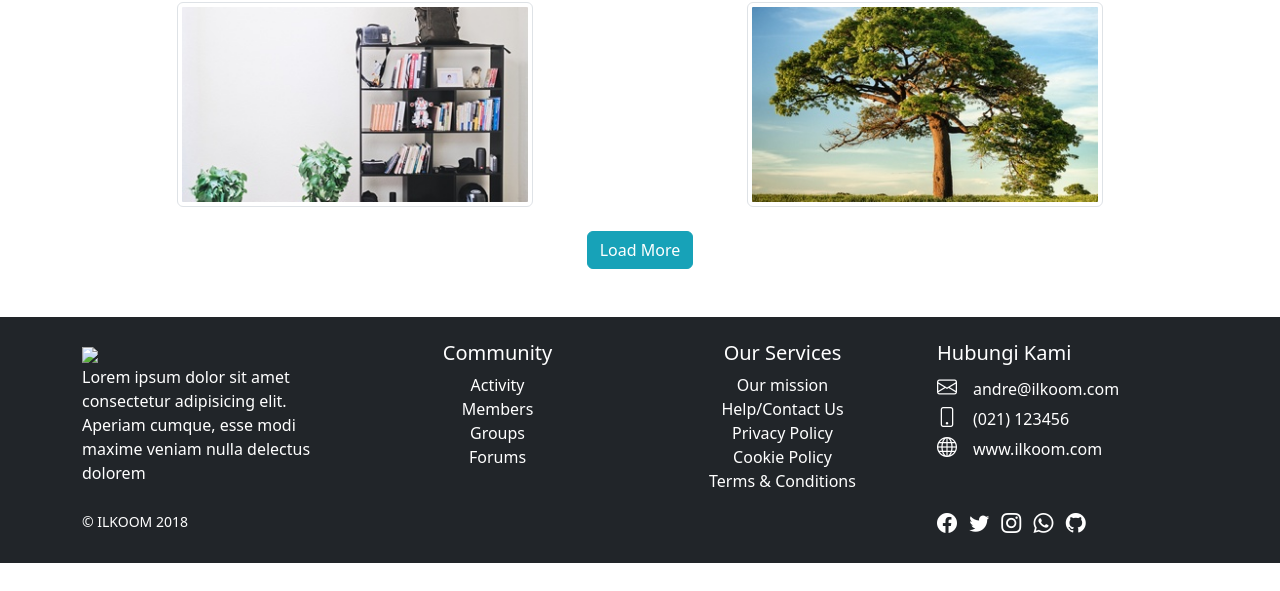
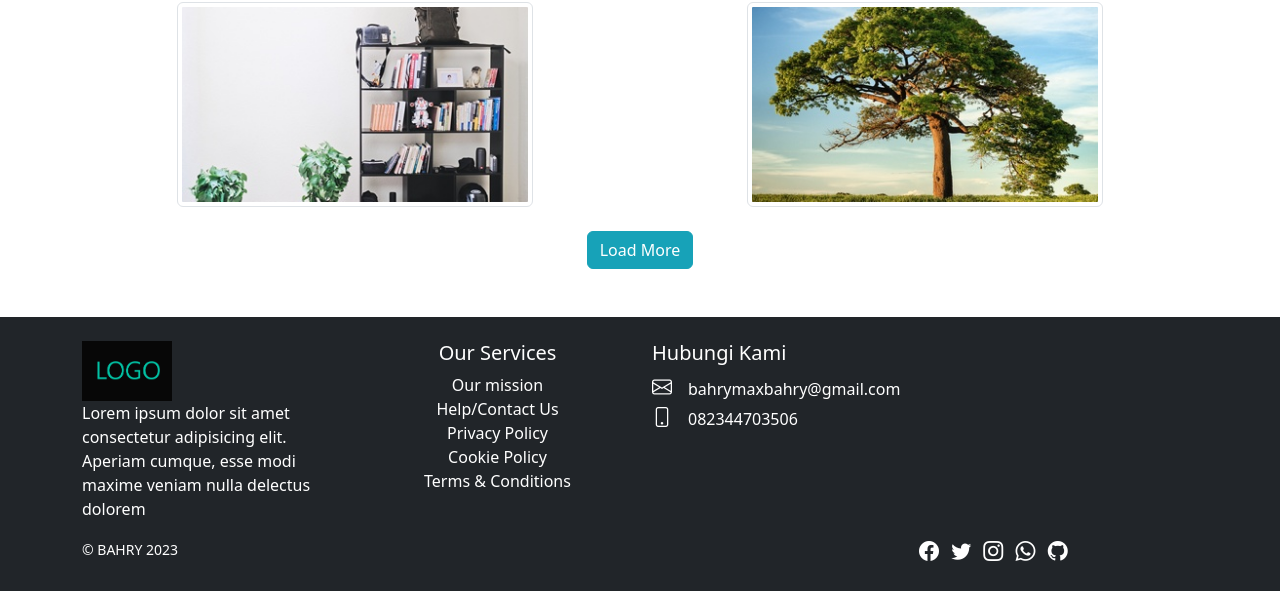
Before and after one commit to satuperseratus/bahry-profilecompany, a plain HTML site: page gallery.html in a window 1280 px wide. Shown: the part 1219-1810 px from the top of the page. Before the commit the page ends 1782 px from the top, so only its background shows below. Drawn offline with Linux system fonts and the light colour scheme.

Commit message:
Add files via upload

```diff
--- a/gallery.html
+++ b/gallery.html
@@ -158,26 +158,13 @@
       <div class="row">
         <div class="col-md-3 text-center text-md-start">
           <a href="index.html">
-            <img src="img/ilkoom_logo.png" style="height: 60px;" >
+            <img src="img/logo1.jpg" style="height: 60px;" >
           </a>
           <p>Lorem ipsum dolor sit amet consectetur adipisicing elit.
             Aperiam cumque, esse modi maxime veniam nulla delectus dolorem
           </p>
         </div>
 
-        <div class="col-md-3 text-center">
-          <h5>Community</h5>
-          <ul class="list-unstyled">
-              <li><a href="#" class="text-white text-decoration-none">
-                Activity</a></li>
-              <li><a href="#" class="text-white text-decoration-none">
-                Members</a></li>
-              <li><a href="#" class="text-white text-decoration-none">
-                Groups</a></li>
-              <li><a href="#" class="text-white text-decoration-none">
-                Forums</a></li>
-          </ul>
-        </div>
 
         <div class="col-md-3 text-center">
           <h5>Our Services</h5>
@@ -198,17 +185,15 @@
         <div class="col-md-3 text-center text-md-start">
           <h5>Hubungi Kami</h5>
           <div style="white-space:nowrap;">
-            <i class="bi-envelope fs-5 me-2 me-lg-3" ></i>andre@ilkoom.com</div>
+            <i class="bi-envelope fs-5 me-2 me-lg-3" ></i>bahrymaxbahry@gmail.com</div>
           <div style="white-space:nowrap;">
-            <i class="bi-phone fs-5 me-2 me-lg-3"></i>(021) 123456</div>
-          <div style="white-space:nowrap;">
-            <i class="bi-globe fs-5 me-2 me-lg-3"></i>www.ilkoom.com</div>
-        </div>
+            <i class="bi-phone fs-5 me-2 me-lg-3"></i>082344703506</div>
+
       </div>
 
       <div class="row mt-3 mt-md-0">
         <div class="col-md-3 me-md-auto text-center text-md-start">
-          <small>&copy; ILKOOM 2018</small>
+          <small>&copy; BAHRY 2023</small>
         </div>
         <div class="col-md-3 text-center text-md-start">
           <div style="white-space:nowrap;">
```
